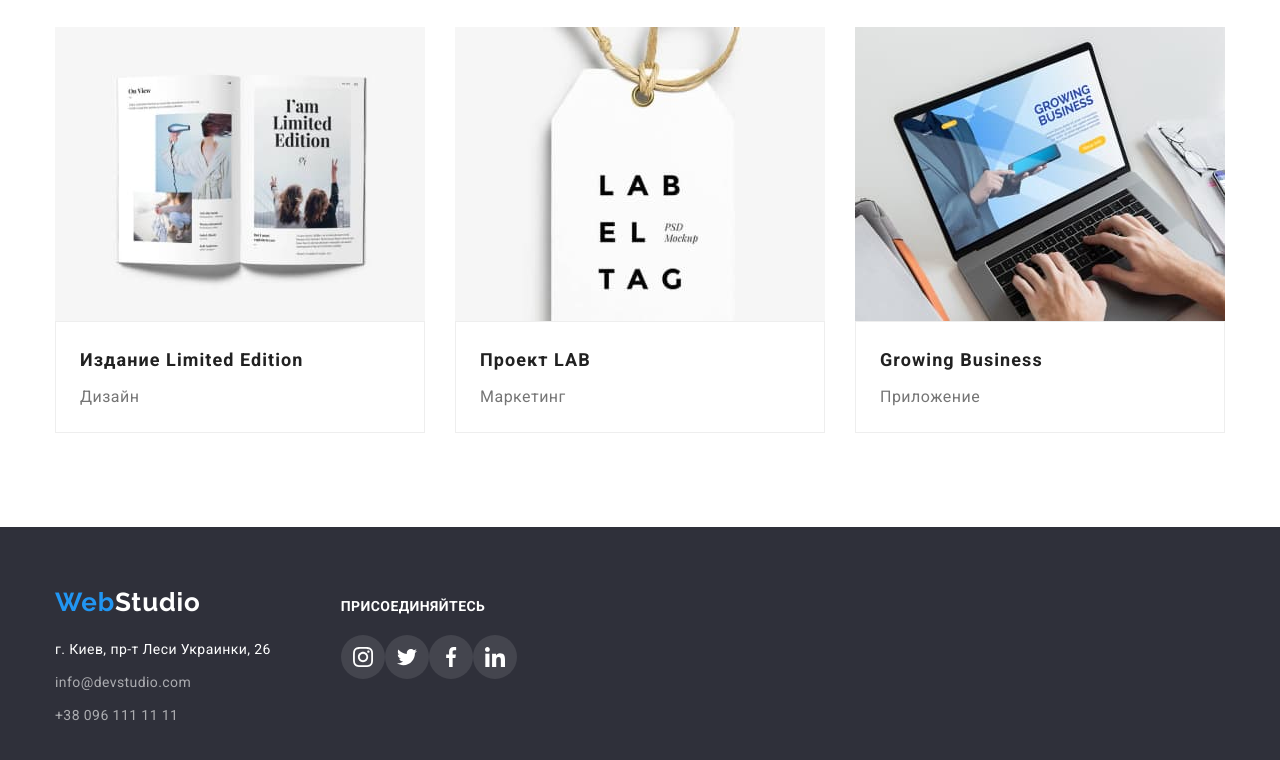
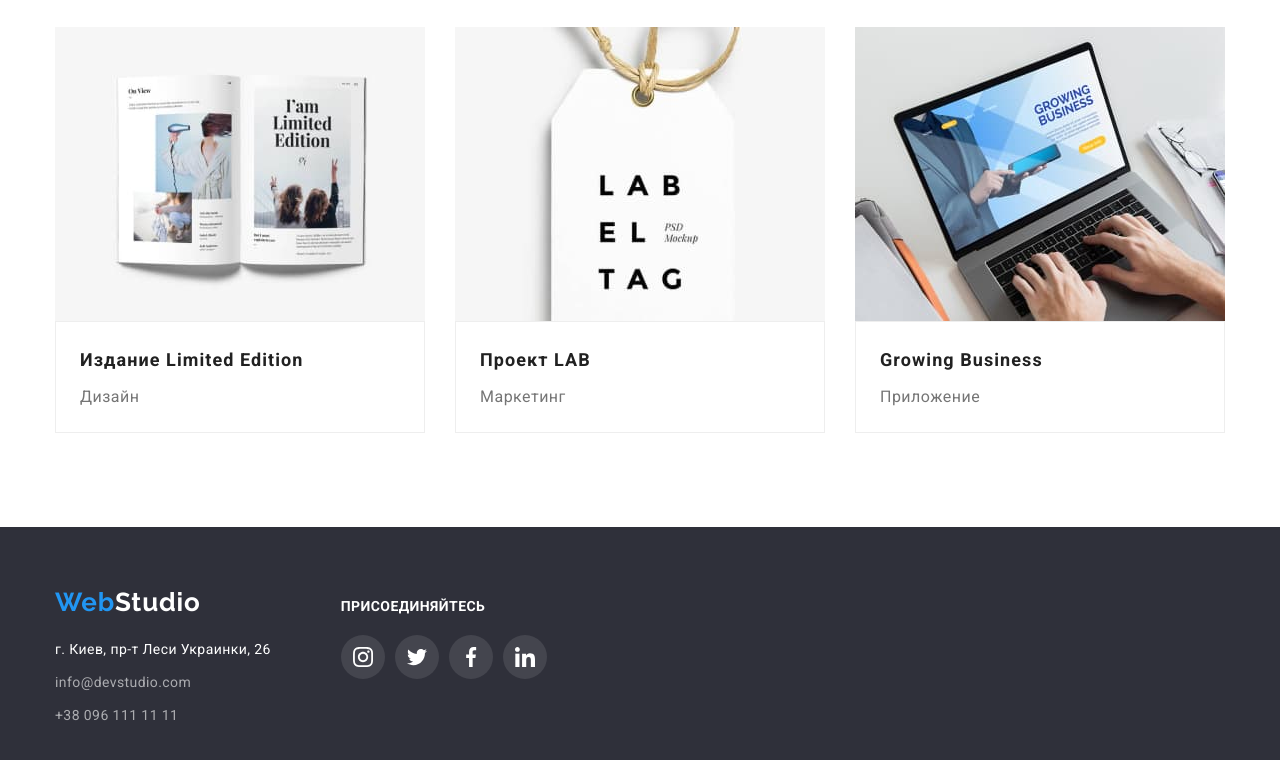
Before and after one commit to Pashtet431/goit-markup-hw-04, a plain HTML site: page portfolio.html in a window 1280 px wide. Shown: the part 1107-1867 px from the top of the page. Drawn offline with nearby package versions, Linux system fonts and the light colour scheme.

Commit message:
change portfolio
зміни в шапці і футері портфоліо

```diff
--- a/portfolio.html
+++ b/portfolio.html
@@ -45,7 +45,7 @@
             </li>
             <li class="icon-phone">
                 <a class="nav-list-tel link" href="tel:+380961111111">
-                    <svg class="icon-tel" width="16" height="12">
+                    <svg class="icon-tel" width="12" height="16">
                         <use href="./images/sprite.svg#icon-tel"></use>
                     </svg>+38 096 111 11 11
                 </a>
@@ -176,28 +176,29 @@
             <div class="invitation">
                 <h3 class="footer-invitation">Присоединяйтесь</h3>
                 <ul class="invitation-icons list">
-                    <li>
+                    <li class="soc-icons-f">
                         <a class="invitation-list-link" href="">
                             <svg class="invitation-list-icon" width="20" height="20">
                                 <use href="./images/sprite.svg#instagram"></use>
                             </svg>
                         </a>
                     </li>
-                    <li>
+                    <li class="soc-icons-f">
                         <a class="invitation-list-link" href="">
                             <svg class="invitation-list-icon" width="20" height="20">
                                 <use href="./images/sprite.svg#twitter"></use>
                             </svg>
                         </a>
                     </li>
-                    <li>
+                    <li class="soc-icons-f">
                         <a class="invitation-list-link" href="">
                             <svg class="invitation-list-icon" width="20" height="20">
                                 <use href="./images/sprite.svg#facebook"></use>
                             </svg>
                         </a>
                     </li>
-                    <li><a class="invitation-list-link" href="">
+                    <li class="soc-icons-f">
+                        <a class="invitation-list-link" href="">
                             <svg class="invitation-list-icon" width="20" height="20">
                                 <use href="./images/sprite.svg#linkedin"></use>
                             </svg>
```
